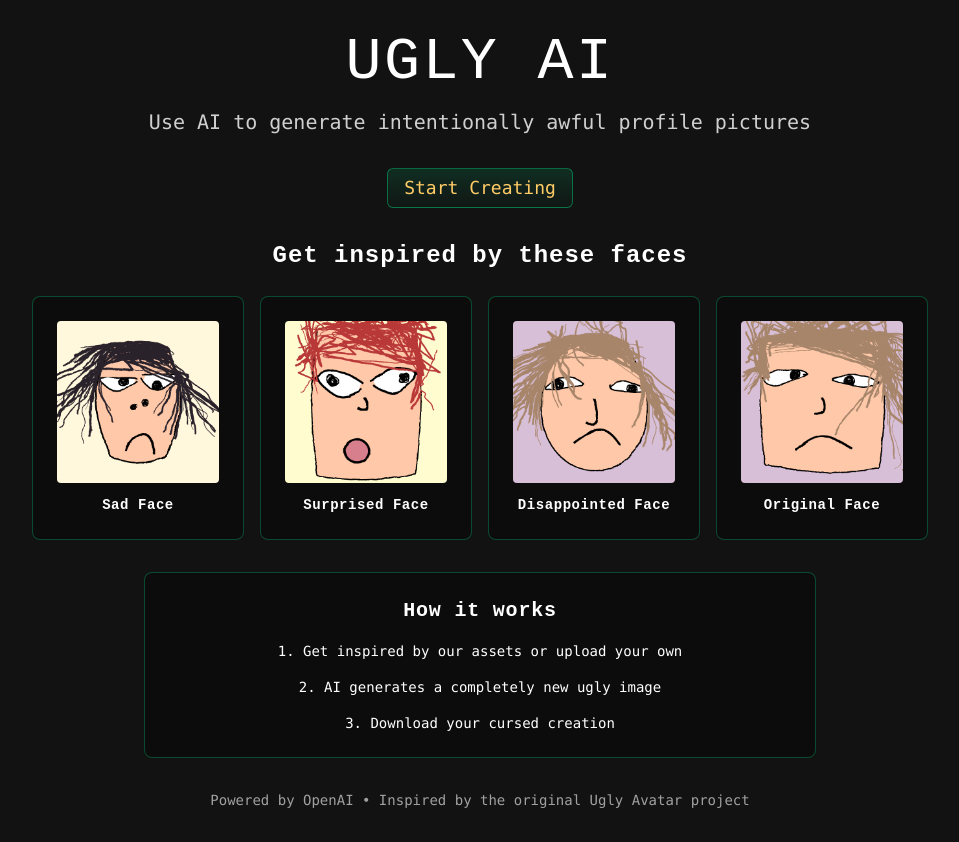
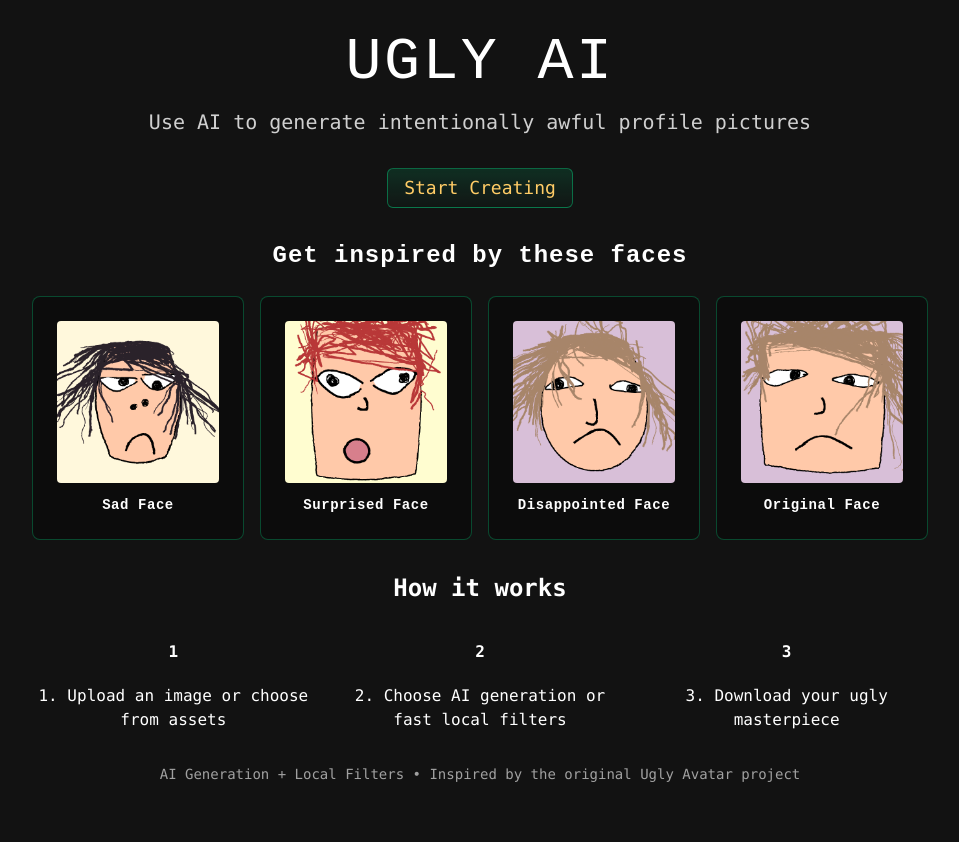
Before and after one commit to TrendsAI-bit/UglyAI, a Next.js app: page / in a window 1280 px wide. Shown: the whole page, without its empty margins (160-1119 px from the left). After the commit the page ends 816 px from the top, so only its background shows below. Built offline with nearby package versions, Linux system fonts and the light colour scheme.

Commit message:
Update landing page to highlight both AI generation and local filter features

```diff
--- a/src/app/page.tsx
+++ b/src/app/page.tsx
@@ -71,16 +71,27 @@ export default function LandingPage() {
         </div>
       </div>
 
-      {/* Simple Features */}
+      {/* How it works */}
       <div className="text-center">
-        <div className="panel max-w-2xl mx-auto">
-          <h2 className="h-pixel text-xl font-bold mb-4">
-            How it works
-          </h2>
-          <div className="space-y-4 text-sm">
-            <p>1. Get inspired by our assets or upload your own</p>
-            <p>2. AI generates a completely new ugly image</p>
-            <p>3. Download your cursed creation</p>
+        <h2 className="text-2xl font-bold mb-6">How it works</h2>
+        <div className="grid grid-cols-1 md:grid-cols-3 gap-6">
+          <div className="space-y-2">
+            <div className="w-12 h-12 bg-primary rounded-lg flex items-center justify-center mx-auto">
+              <span className="text-primary-foreground font-bold">1</span>
+            </div>
+            <p>1. Upload an image or choose from assets</p>
+          </div>
+          <div className="space-y-2">
+            <div className="w-12 h-12 bg-primary rounded-lg flex items-center justify-center mx-auto">
+              <span className="text-primary-foreground font-bold">2</span>
+            </div>
+            <p>2. Choose AI generation or fast local filters</p>
+          </div>
+          <div className="space-y-2">
+            <div className="w-12 h-12 bg-primary rounded-lg flex items-center justify-center mx-auto">
+              <span className="text-primary-foreground font-bold">3</span>
+            </div>
+            <p>3. Download your ugly masterpiece</p>
           </div>
         </div>
       </div>
@@ -88,7 +99,7 @@ export default function LandingPage() {
       {/* Simple Footer */}
       <footer className="text-center opacity-60">
         <p className="text-sm">
-          Powered by OpenAI • Inspired by the original Ugly Avatar project
+          AI Generation + Local Filters • Inspired by the original Ugly Avatar project
         </p>
       </footer>
     </div>
```
